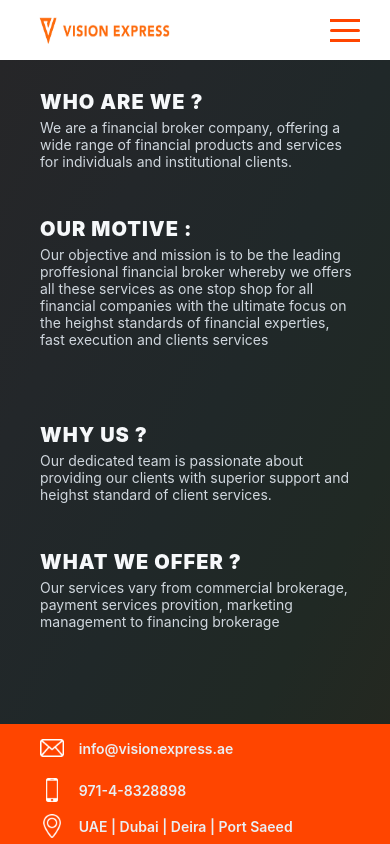
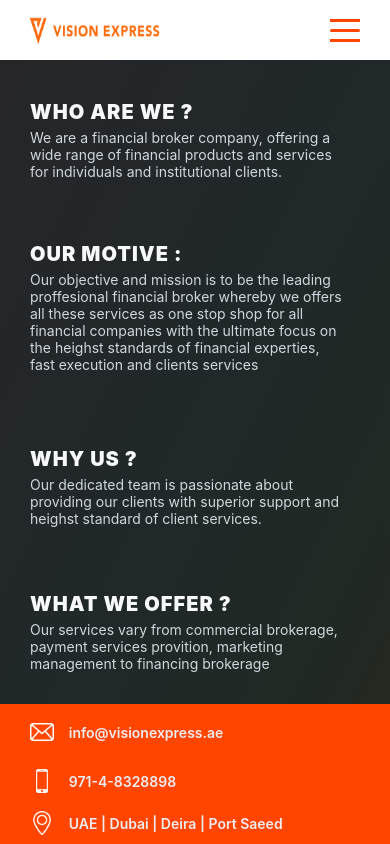
Before and after one commit to Yanal-Sabbagh07/yamen, a React (Create React App) app: page /#/about in a window 390 px wide. Built offline with nearby package versions, Linux system fonts and the light colour scheme.

Commit message:
finishing the design fixing little details

```diff
--- a/src/styles/components/Navbar.scss
+++ b/src/styles/components/Navbar.scss
@@ -91,7 +91,7 @@
   .Logo-container {
     width: 25%;
     text-align: left;
-    padding-left: 3rem;
+    padding-left: 2rem;
   }
   .hamburger {
     margin-right: 3rem;
--- a/src/styles/pages/about/About.scss
+++ b/src/styles/pages/about/About.scss
@@ -134,17 +134,46 @@
   height: 36px;
 }
 
+// ********************************* BIG --------------------------------------------
+
+@media screen and (min-width: 1400px) {
+  .content-container {
+    height: calc(100vh - 26rem);
+  }
+  .footer {
+    height: 20rem;
+  }
+  .content-container2 {
+    margin-left: 12rem;
+  }
+  .about-us-header {
+    color: $color-scale-gray-0;
+    text-align: left;
+    letter-spacing: 1px;
+    font-size: 3.4rem;
+    font-weight: 900;
+    margin-bottom: 1rem;
+  }
+  .about-us-paragraph {
+    color: $color-scale-gray-2;
+    text-align: left;
+    font-size: 2.8rem;
+    width: 85%;
+  }
+}
+
 // ---------------------------------------MOBILE DESIGN ---------------------------------------
 @media screen and (max-width: 480px) {
   .content-container {
-    padding-top: 3rem;
+    padding-top: 0rem;
     flex-direction: column;
     justify-content: space-between;
+    height: calc(100vh - 20rem);
   }
   .content-container1 {
     width: 90%;
-    height: 50%;
-    margin-left: 4rem;
+    height: 55%;
+    margin-left: 3rem;
     flex-direction: column;
     // border: 1px solid green;
   }
@@ -164,18 +193,43 @@
     width: 100%;
     height: 40%;
     // border: 1px solid yellow;
+
+    justify-content: center;
   }
   .our-mission-container {
     width: 100%;
-    height: 60%;
+    height: 55%;
     // border: 1px solid blue;
+    display: flex;
+    flex-direction: column;
+    justify-content: center;
   }
   .content-container2 {
     width: 90%;
+    height: 45%;
+    margin-left: 3rem;
+  }
+  .why-us-container {
+    width: 100%;
     height: 50%;
-    margin-left: 4rem;
+    // border: 1px solid pink;
+    display: flex;
+    flex-direction: column;
+    justify-content: center;
   }
 
+  .our-services-container {
+    width: 100%;
+    height: 50%;
+    display: flex;
+    flex-direction: column;
+    justify-content: center;
+    // border: 1px solid white;
+  }
+
+  .footer {
+    height: 14rem;
+  }
   .details-container {
     width: 95%;
     height: 100%;
@@ -188,7 +242,7 @@
     font-weight: 600;
     letter-spacing: 0px;
     // border: 1px solid black;
-    padding-left: 3rem;
+    padding-left: 2rem;
   }
   .email-container {
     height: 25%;
--- a/src/styles/pages/contact/Contact.scss
+++ b/src/styles/pages/contact/Contact.scss
@@ -137,7 +137,7 @@ input[type="submit"] {
 
   .contact-header {
     width: 95vw;
-    font-size: 2.8rem;
+    font-size: 3rem;
     margin-bottom: 2rem;
   }
   .contact-form-container {
--- a/src/styles/pages/homepage/Header.scss
+++ b/src/styles/pages/homepage/Header.scss
@@ -27,7 +27,7 @@
   flex-direction: column;
   /* align-items: center; */
   justify-content: center;
-  font-size: calc(10px + 2vmin);
+  // font-size: calc(10px + 2vmin);
 
   color: white;
 }
@@ -48,6 +48,29 @@
   line-height: 6rem;
 }
 
+// ----------------------------------- BIG SCREEN ---------------------------------------
+
+@media screen and (min-width: 1400px) {
+  .Home-header {
+    justify-content: flex-start;
+    padding-top: 20rem;
+  }
+  .header-text1 {
+    text-align: left;
+    width: 100%;
+    padding-left: 6rem;
+    padding-bottom: 8rem;
+    font-size: 4rem;
+  }
+  .header-text2 {
+    text-align: left;
+    width: 50%;
+    padding-left: 6rem;
+    font-size: 3.4rem;
+    line-height: 7rem;
+  }
+}
+
 @media screen and (max-width: 480px) {
   .Home-header {
     background-image: linear-gradient(
@@ -60,17 +83,20 @@
       ),
       url("../../../../public/images/hands.jpg");
     justify-content: flex-start;
-    padding-top: 9rem;
+    padding-top: 12rem;
   }
   .header-text1 {
-    font-size: 2rem;
+    font-size: 1.8rem;
     padding-left: 3rem;
+    padding-bottom: 3rem;
+    // border: 1px solid white;
   }
   .header-text2 {
     text-align: left;
-    width: 96%;
+    width: 85%;
     padding-left: 3rem;
     font-size: 1.8rem;
     line-height: 4rem;
+    // border: 1px solid white;
   }
 }
--- a/src/styles/pages/services/Services.scss
+++ b/src/styles/pages/services/Services.scss
@@ -148,7 +148,7 @@ b {
   .CardHeader {
     width: 100%;
     margin-top: 2rem;
-    color: #ff8b41;
+    color: orangered;
     font-size: 2.4rem;
     padding-bottom: 2rem;
   }
@@ -167,6 +167,9 @@ b {
 }
 // ---------------------------------------MOBILE DESIGN ---------------------------------------
 @media screen and (max-width: 480px) {
+  b {
+    font-size: 2rem;
+  }
   .ServicesSectionContainer {
     padding-top: 8rem;
     height: 100%;
@@ -181,7 +184,7 @@ b {
   }
   .ServiceHeaderTxt1 {
     text-align: center;
-    font-size: 1.8rem;
+    font-size: 1.9rem;
     padding-bottom: 0.5rem;
     color: #e7efff;
   }
@@ -189,7 +192,7 @@ b {
     margin-top: 0rem;
     text-align: center;
     font-size: 1.8rem;
-    color: $color-scale-orange-4;
+    // color: $color-scale-orange-4;
   }
   .CardsContainer {
     height: 1050px;
```
